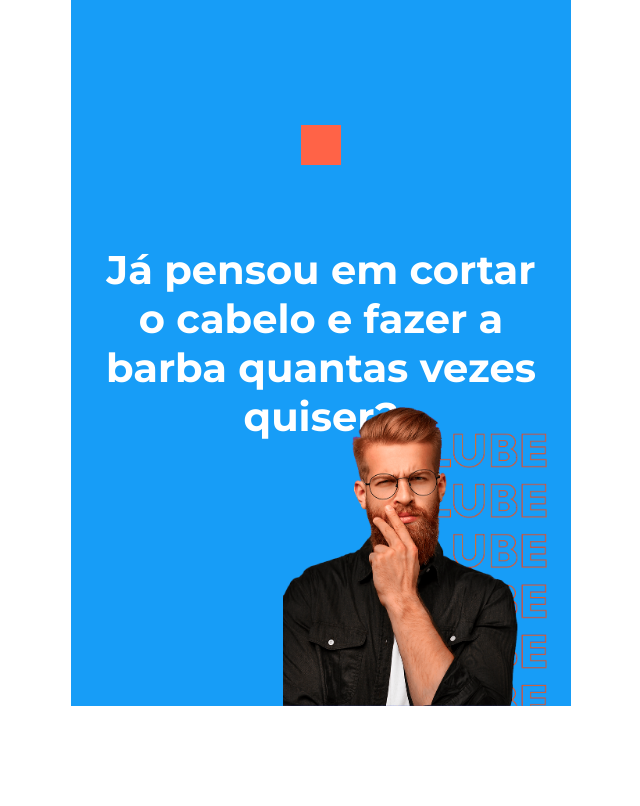
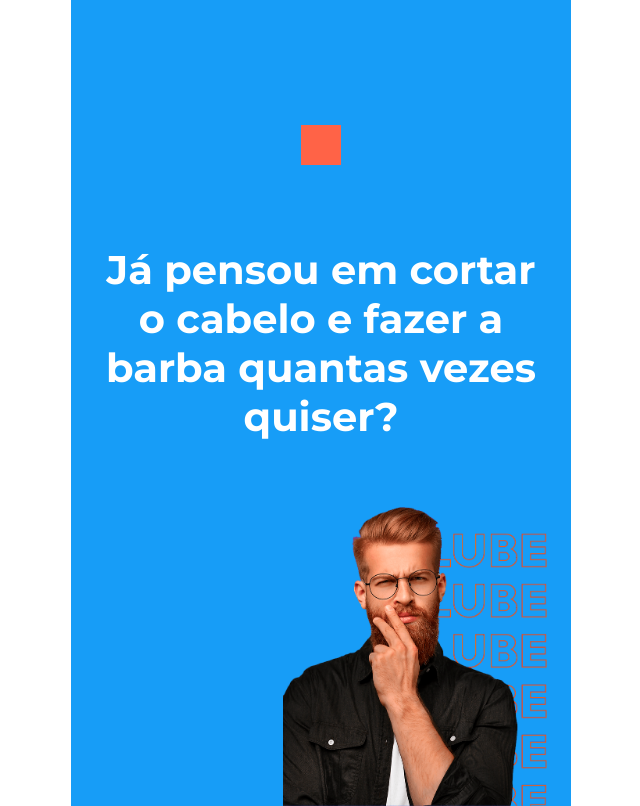
Before and after one commit to mrcsrc/jordanbarber, a plain HTML site: page index.html in a window 1280 px wide. Shown: the part 75-881 px from the top of the page, without its empty margins (319-959 px from the left). Before the commit the page ends 800 px from the top, so only its background shows below. Drawn offline with Linux system fonts and the light colour scheme.

Commit message:
Update style.css

```diff
--- a/css/style.css
+++ b/css/style.css
@@ -209,7 +209,7 @@
     display: flex;
     justify-content: flex-end;
 
-    margin-top: -28.6rem;
+    margin-top: -18.6rem;
 }
 
 .bg-person img {
```
